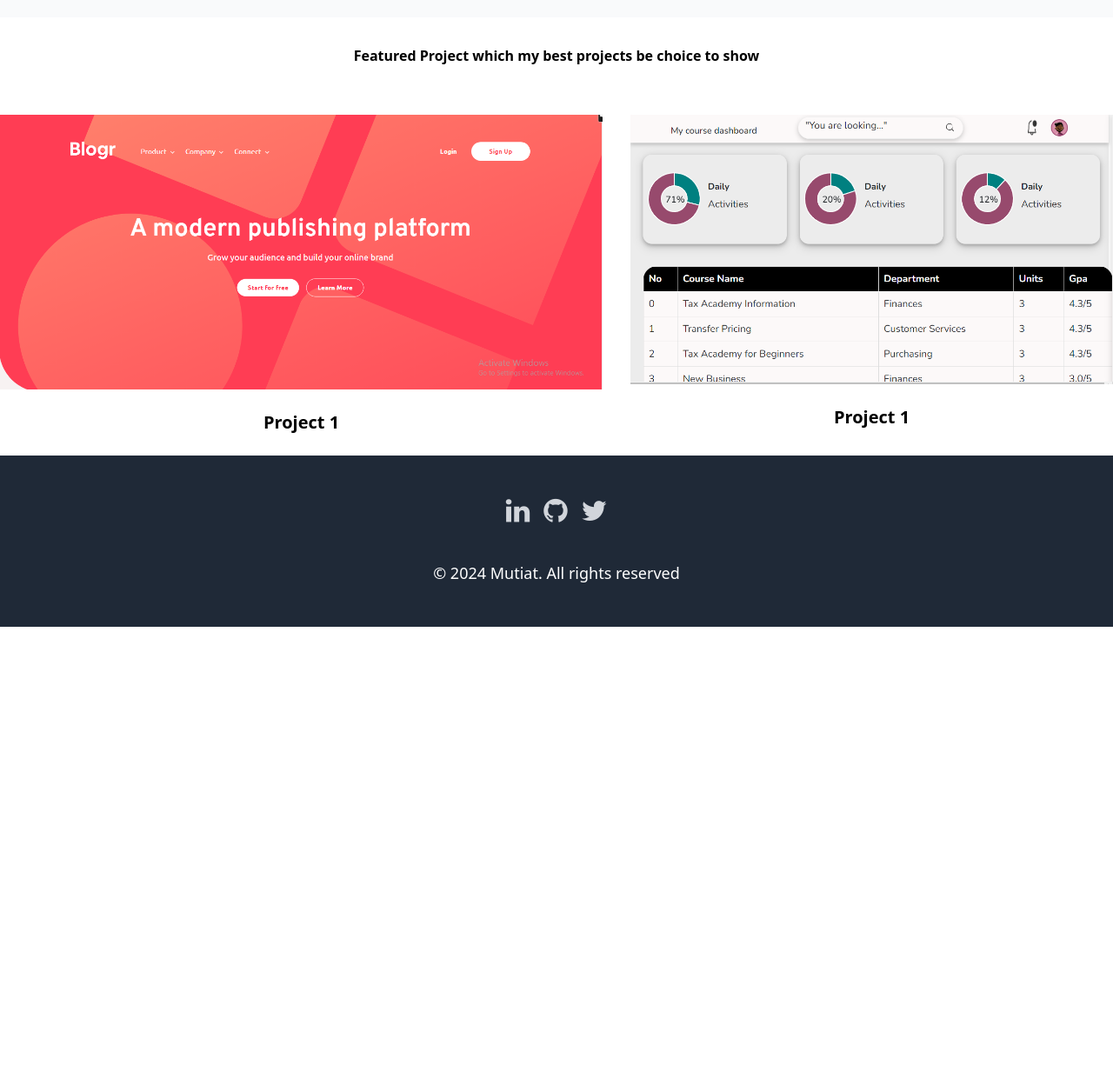
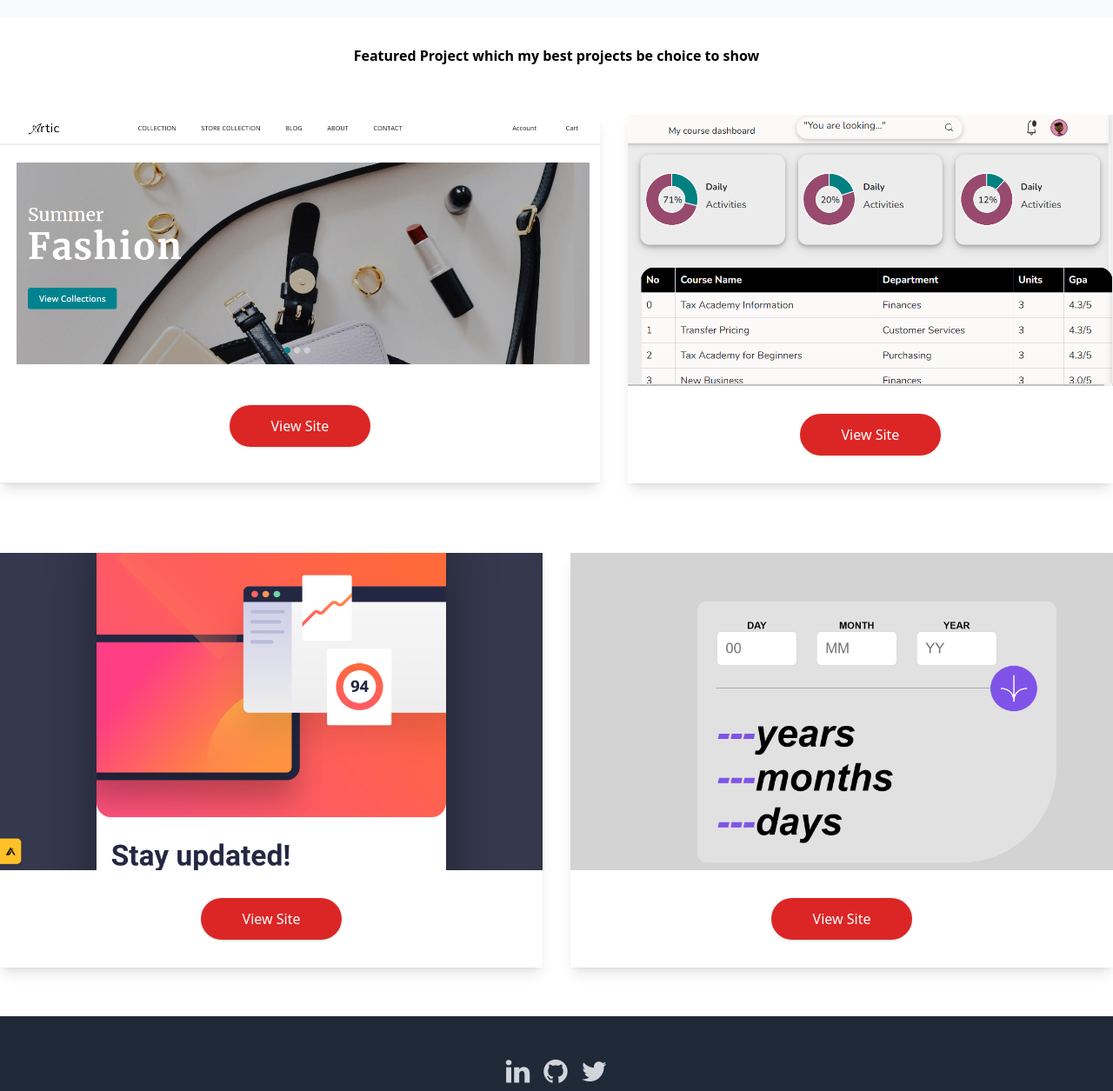
Before and after one commit to Rike12/GrowthApp--assessment, a website: page index.html in a window 1280 px wide. Shown: the part 1880-3135 px from the top of the page at 87% size. Before the commit the page ends 2601 px from the top, so only its background shows below. Drawn offline with Linux system fonts and the light colour scheme.

Commit message:
created the project section

```diff
--- a/index.html
+++ b/index.html
@@ -159,25 +159,80 @@
             <p class="text-center text-3xl font-bold md:text-base mt-8  ">Featured Project which my best projects be choice to show</p>
 
             <section class="container mx-auto py-6 lg:flex justify-between gap-8 mt-8 md:flex">
-              <div>
-                <img src="/assets/blogr.png" alt="">
-                <h2 class="text-xl font-bold text-center mt-6">Project 1</h2>
+              <div class="border-b shadow-lg">
+                <img src="/assets/shopping.png" alt="">
+
+                <div class="m-8 flex flex-wrap justify-center gap-4 ">
+                  <a
+                    class="block w-full rounded-full bg-red-600 px-12 py-3 text-md font-medium text-white shadow hover:bg-gray-50 hover:text-red-700 focus:outline-none focus:ring active:bg-red-500 sm:w-auto"
+                    href="https://heroic-fenglisu-71b0aa.netlify.app/"
+                  >
+                    View Site
+                  </a>
+
+
+
+                </div>
               </div>
 
-                <div>
+                <div class="shadow-lg">
                   <img src="/assets/dashh.png" alt="">
-                  <h2 class="text-xl font-bold text-center mt-6">Project 1</h2>
+                  <div class="m-8 flex flex-wrap justify-center gap-4 ">
+                    <a
+                      class="block w-full rounded-full bg-red-600 px-12 py-3 text-md font-medium text-white shadow hover:bg-gray-50 hover:text-red-700 focus:outline-none focus:ring active:bg-red-500 sm:w-auto"
+                      href="https://courageous-blini-1f3b52.netlify.app/"
+                    >
+                      View Site
+                    </a>
+
+
+
+                  </div>
                 </div>
 
 
           </section>
 
+          <section class="container mx-auto py-6 lg:flex justify-between gap-8 mt-8 md:flex">
+            <div class="shadow-lg ">
+              <img src="/assets/card.png" alt="">
 
+              <div class="m-8 flex flex-wrap justify-center gap-4 ">
+                <a
+                  class="block w-full rounded-full bg-red-600 px-12 py-3 text-md font-medium text-white shadow hover:bg-gray-50 hover:text-red-700 focus:outline-none focus:ring active:bg-red-500 sm:w-auto"
+                  href="https://majestic-cupcake-652305.netlify.app/"
+                >
+                  View Site
+                </a>
+
+
+
+              </div>
+            </div>
+
+            <div class="shadow-lg">
+              <img src="/assets/calculator.png" alt="" >
+              <div class="m-8 flex flex-wrap justify-center gap-4 ">
+                <a
+                  class="block w-full rounded-full bg-red-600 px-12 py-3 text-md font-medium text-white shadow hover:bg-gray-50 hover:text-red-700 focus:outline-none focus:ring active:bg-red-500 sm:w-auto"
+                  href="https://tiny-sundae-ec53cb.netlify.app/"
+                >
+                  View Site
+                </a>
+
+
+
+              </div>
+            </div>
+
+
+
+        </section>
         </div>
 
 
         <!---------------------------FOOTER SECTION---------------------------->
-        <footer class="bg-gray-800 text-white py-4 text-center ">
+        <footer class="bg-gray-800 text-white py-4 text-center mt-8 ">
           <div class="flex justify-center space-x-4 mt-8">
             <!-------------------------- LinkedIn---------------------- -->
             <a href="https://linkedin.com/in/mutiat-adepoju" target="_blank" class="text-gray-300 hover:text-white">
```
Also changed, not shown: assets/afrr.png (deleted), assets/camp.png (added), assets/card.png (added), assets/dassh.png (deleted), src/default.css, 2 other files.
